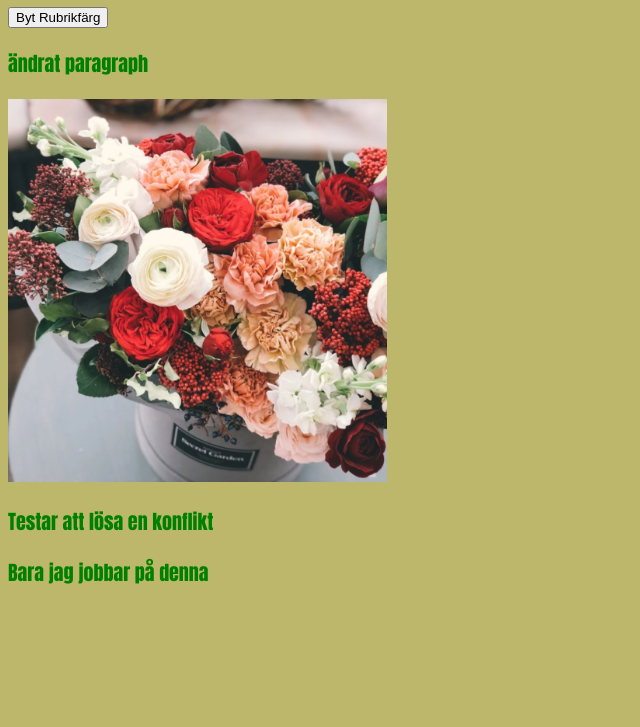
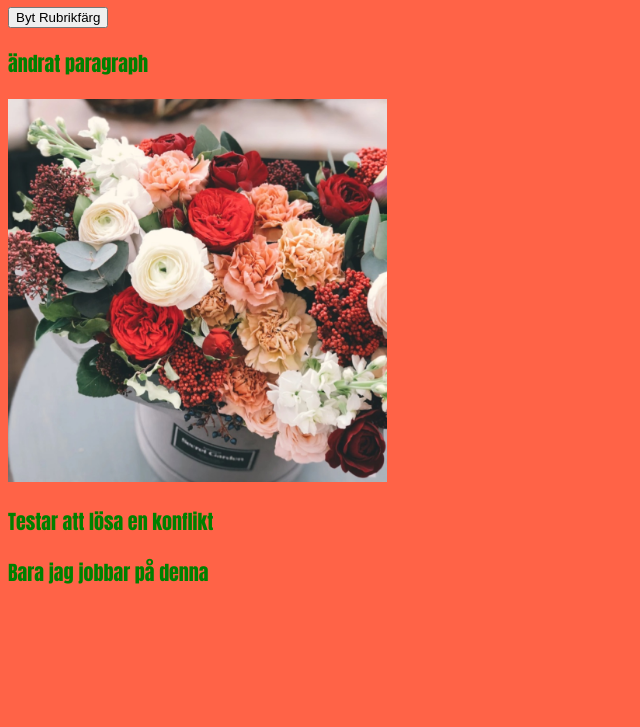
Before and after one commit to EllenSandqvist/test-publish-website, a plain HTML site: page index.html in a window 1280 px wide. Shown: the part 73-800 px from the top of the page, without its empty margins (0-640 px from the left). Drawn offline with Linux system fonts and the light colour scheme.

Commit message:
changed background color

```diff
--- a/main.css
+++ b/main.css
@@ -1,5 +1,5 @@
 body {
-    background-color: darkkhaki;
+    background-color: tomato;
 }
 
 img {
```
